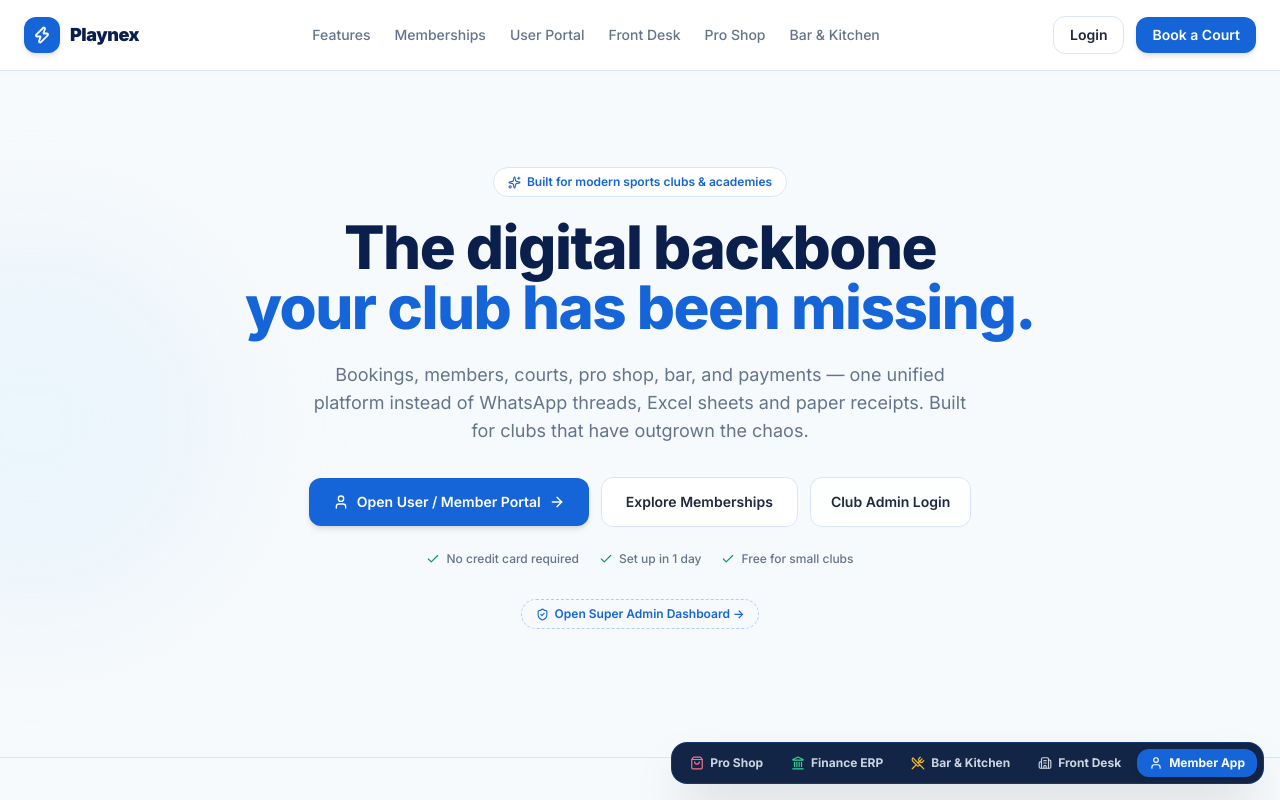
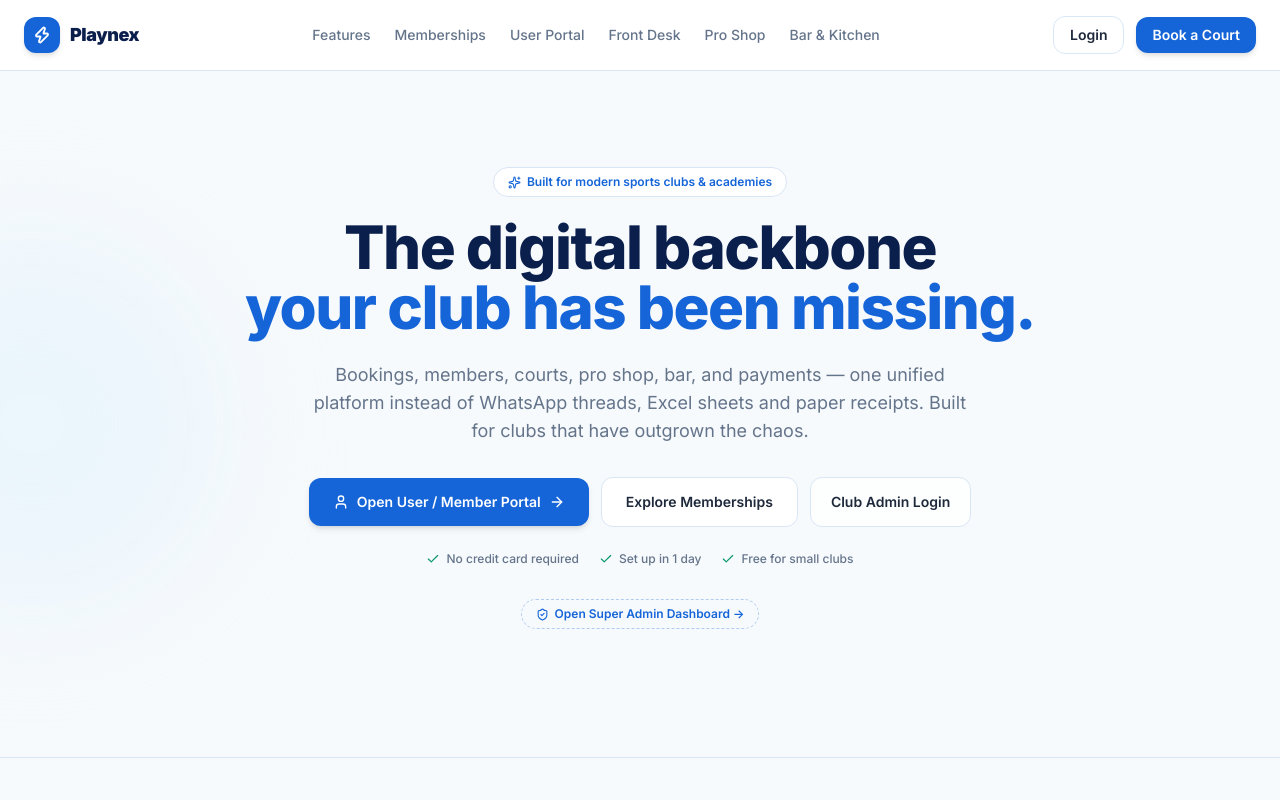
Before and after one commit to Hirwa123-Saraiya/Playnex, a Next.js app in the folder frontend/: page / in a window 1280 px wide. Shown: the top 800 px of the page. Built offline with nearby package versions, Linux system fonts and the light colour scheme; no server answers.

Commit message:
fix(landing): remove bottom station switcher dock and desktop install button

```diff
--- a/frontend/src/app/page.tsx
+++ b/frontend/src/app/page.tsx
@@ -31,7 +31,6 @@ import {
   type LucideIcon,
 } from 'lucide-react';
 import { MobileNav } from '@/components/landing/MobileNav';
-import PWAInstallButton from '@/components/layout/PWAInstallButton';
 import { useAuth } from '@/context/AuthContext';
 import { ClubLayout } from '../layouts/ClubLayout';
 
@@ -155,7 +154,6 @@ export default function LandingPage() {
           </nav>
 
           <div className="hidden items-center gap-3 md:flex">
-            <PWAInstallButton />
             <Link
               href="/login"
               className="rounded-xl border border-[#D9E6F5] bg-white px-4 py-2 text-sm font-semibold text-[#1E293B] hover:border-[#1565D8]/40 hover:text-[#1565D8] transition-all shadow-xs"
@@ -397,7 +395,7 @@ export default function LandingPage() {
             <Link href="/login" className="hover:text-[#1565D8] transition-colors">Admin Login</Link>
             <Link href="/users" className="hover:text-[#1565D8] transition-colors">User Portal</Link>
             <Link href="/memberships" className="hover:text-[#1565D8] transition-colors">Memberships</Link>
-            <Link href="/pro-shop-inventory" className="hover:text-[#1565D8] transition-colors">Pro Shop</Link>
+            <Link href="/pro-shop" className="hover:text-[#1565D8] transition-colors">Pro Shop</Link>
             <Link href="/bar-kitchen" className="hover:text-[#1565D8] transition-colors">Bar & Kitchen</Link>
             <Link href="/finance" className="hover:text-[#1565D8] transition-colors">Finance ERP</Link>
             <Link href="/super-admin/dashboard" className="hover:text-[#1565D8] transition-colors">Super Admin</Link>
@@ -405,54 +403,6 @@ export default function LandingPage() {
           </div>
         </div>
       </footer>
-
-      {/* ============ QUICK PORTAL STATION SWITCHER DOCK ============ */}
-      <div className="fixed bottom-4 right-4 z-50 bg-[#071A3D]/95 backdrop-blur-md border border-[#1565D8]/30 rounded-2xl p-1.5 shadow-2xl flex items-center gap-1 text-white">
-        <Link
-          href="/pro-shop"
-          className="px-3 py-1.5 rounded-xl text-xs font-bold transition-all flex items-center gap-1.5 text-slate-300 hover:text-white hover:bg-white/10"
-          title="Pro Shop Inventory & POS"
-        >
-          <ShoppingBag className="w-3.5 h-3.5 text-rose-400" />
-          <span>Pro Shop</span>
-        </Link>
-
-        <Link
-          href="/finance"
-          className="px-3 py-1.5 rounded-xl text-xs font-bold transition-all flex items-center gap-1.5 text-slate-300 hover:text-white hover:bg-white/10"
-          title="Finance ERP & Invoicing"
-        >
-          <Landmark className="w-3.5 h-3.5 text-emerald-400" />
-          <span>Finance ERP</span>
-        </Link>
-
-        <Link
-          href="/bar-kitchen"
-          className="px-3 py-1.5 rounded-xl text-xs font-bold transition-all flex items-center gap-1.5 text-slate-300 hover:text-white hover:bg-white/10"
-          title="Bar & Kitchen POS"
-        >
-          <UtensilsCrossed className="w-3.5 h-3.5 text-amber-400" />
-          <span>Bar & Kitchen</span>
-        </Link>
-
-        <Link
-          href="/front-desk"
-          className="px-3 py-1.5 rounded-xl text-xs font-bold transition-all flex items-center gap-1.5 text-slate-300 hover:text-white hover:bg-white/10"
-          title="Front Desk Terminal"
-        >
-          <Building2 className="w-3.5 h-3.5 text-blue-400" />
-          <span>Front Desk</span>
-        </Link>
-
-        <Link
-          href="/users"
-          className="px-3 py-1.5 rounded-xl text-xs font-bold transition-all flex items-center gap-1.5 bg-[#1565D8] text-white shadow-md hover:bg-[#0E5BD8]"
-          title="Member App & Bookings"
-        >
-          <User className="w-3.5 h-3.5" />
-          <span>Member App</span>
-        </Link>
-      </div>
     </div>
   );
 }
```
